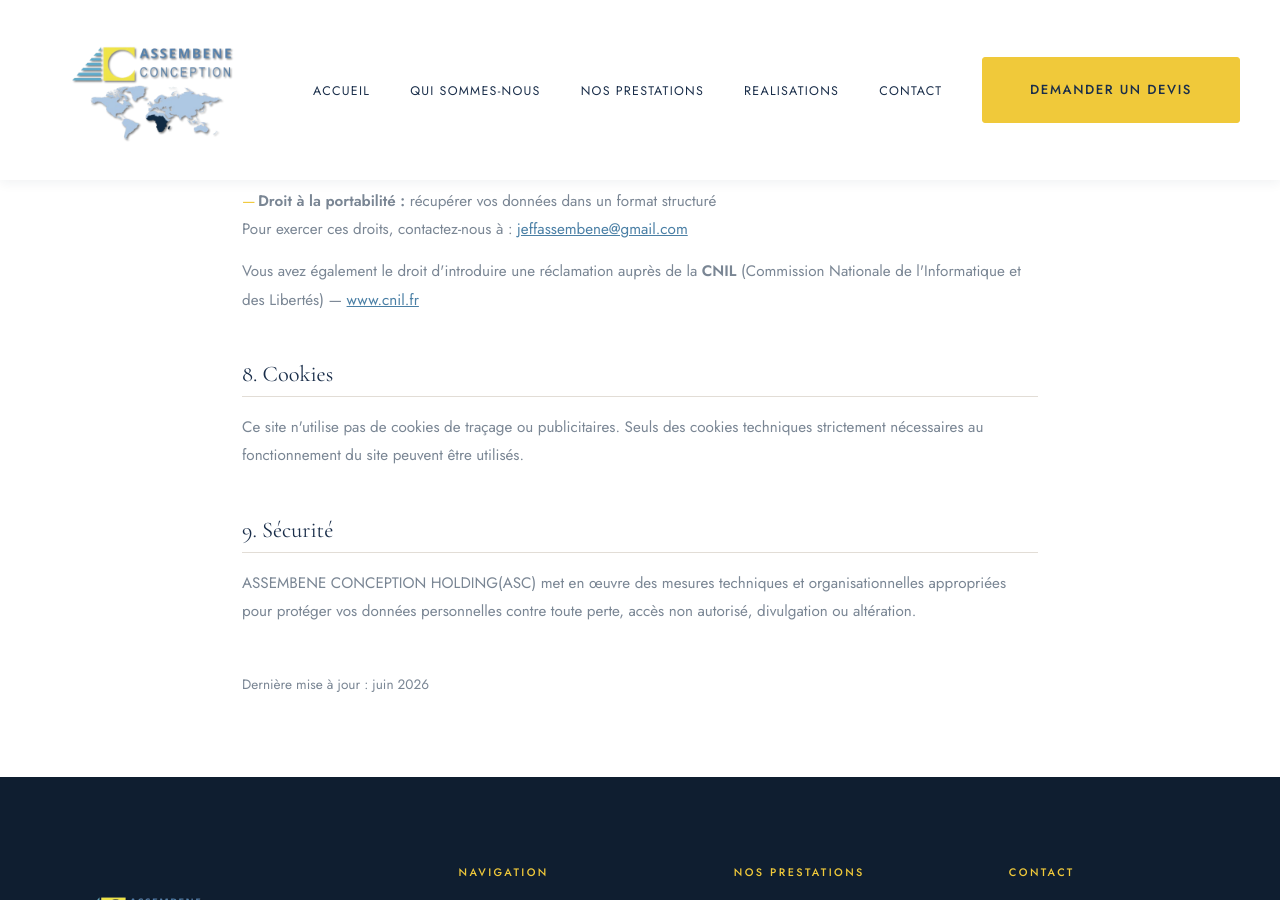
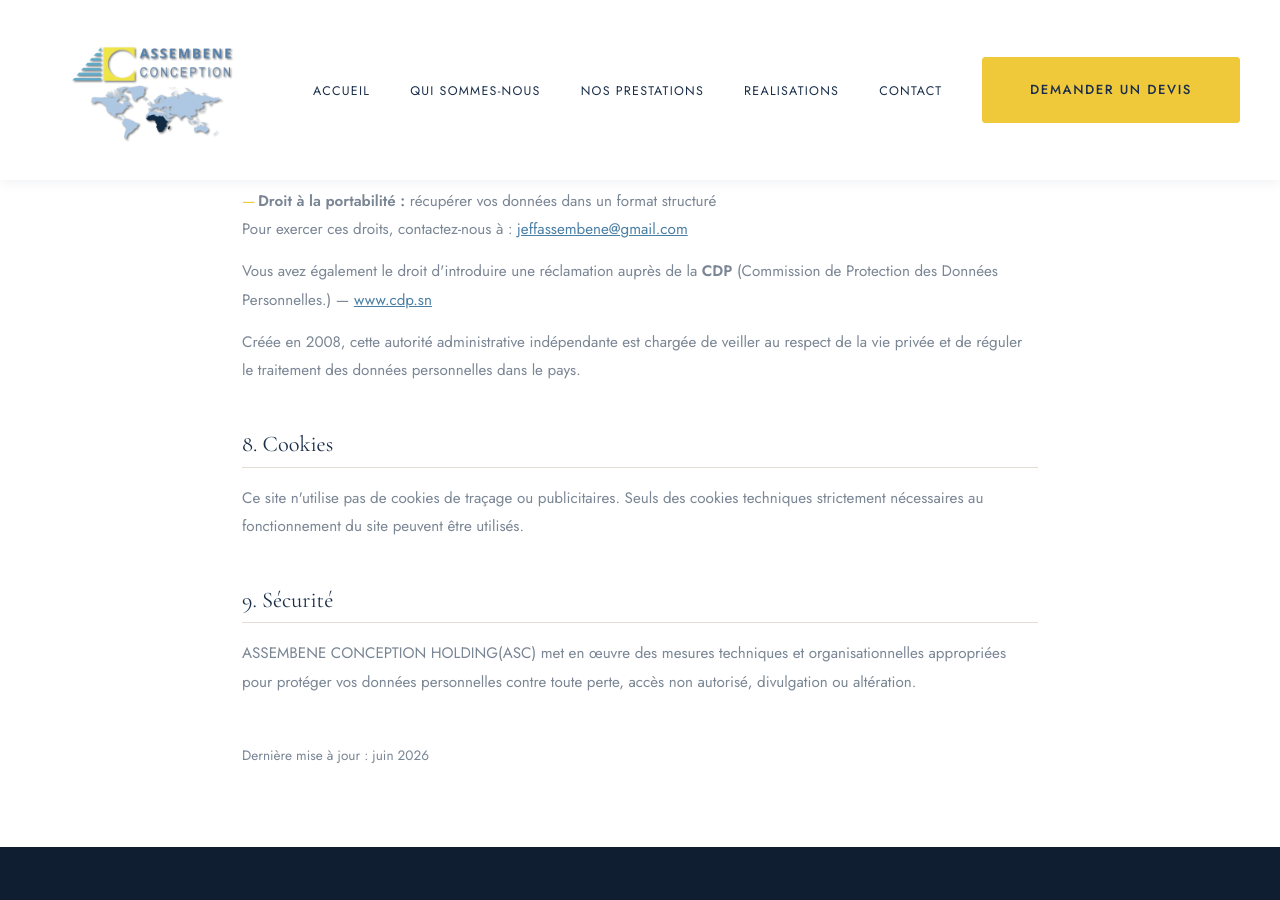
Before and after one commit to ASSEMBENE/assembene.github.io, a Jekyll site: the page built from politique-confidentialite/index.html, in a window 1280 px wide and 900 px high, scrolled down 1941 px. Built offline with Jekyll 4.4.1, drawn with Linux system fonts in a browser that asks for light colours.

Commit message:
Update index.html

```diff
--- a/politique-confidentialite/index.html
+++ b/politique-confidentialite/index.html
@@ -82,7 +82,8 @@ permalink: /politique-confidentialite/
         <li><strong>Droit à la portabilité :</strong> récupérer vos données dans un format structuré</li>
       </ul>
       <p>Pour exercer ces droits, contactez-nous à : <a href="mailto:jeffassembene@gmail.com">jeffassembene@gmail.com</a></p>
-      <p>Vous avez également le droit d'introduire une réclamation auprès de la <strong>CNIL</strong> (Commission Nationale de l'Informatique et des Libertés) — <a href="https://www.cnil.fr" target="_blank" rel="noopener">www.cnil.fr</a></p>
+      <p>Vous avez également le droit d'introduire une réclamation auprès de la <strong>CDP</strong> (Commission de Protection des Données Personnelles.) — <a href="https://www.cdp.sn/" target="_blank" rel="noopener">www.cdp.sn</a></p>
+      <p>Créée en 2008, cette autorité administrative indépendante est chargée de veiller au respect de la vie privée et de réguler le traitement des données personnelles dans le pays.</p>
     </div>
 
     <div class="legal-section">
```
